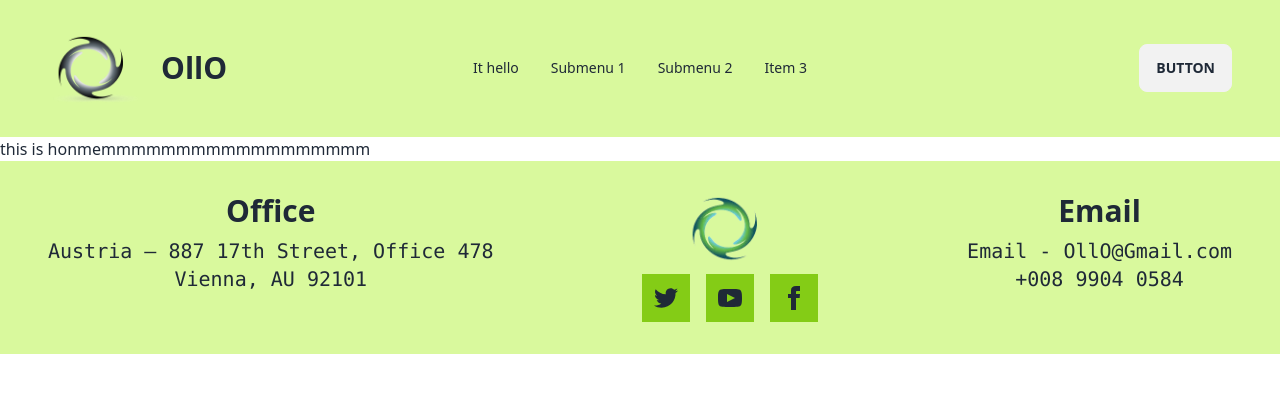
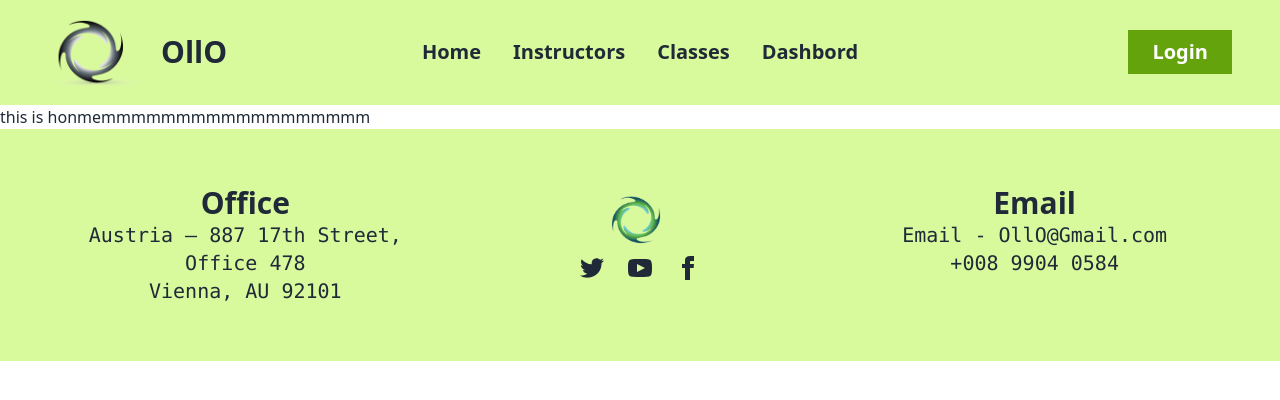
Before and after one commit to MuhiuddinSamim/Ollo, a React (Vite) app: page / in a window 1280 px wide. Shown: the top 400 px of the page. Built offline with nearby package versions, Linux system fonts and the light colour scheme.

Commit message:
more line added

```diff
--- a/src/shared/Footer.jsx
+++ b/src/shared/Footer.jsx
@@ -3,29 +3,51 @@
 
 const Footer = () => {
     return (
-   <footer className="footer justify-between  bg-lime-200  text-base-content px-12 py-8">
-  <div className='text-center'>
-    <h1 className='text-3xl  font-bold mx-auto'>Office</h1>
-    <h4 className='text-xl font-mono'>Austria — 887 17th Street, Office 478
-        <br />
-Vienna, AU 92101</h4>
+//    <footer className="footer justify-evenly  bg-lime-200  text-base-content px-12 py-8">
+//   <div className='text-center'>
+//     <h1 className='text-3xl  font-bold mx-auto'>Office</h1>
+//     <h4 className='text-xl font-mono'>Austria — 887 17th Street, Office 478<br/>Vienna, AU 92101</h4>
+//   </div>
+//    <div className='sm:mr-10'>
+//     <span className='mx-auto'><img src={logoImg1} width={72} alt="" /></span>
+//     <div className="grid grid-flow-col gap-4">
+//       <a className='p-3 bg-lime-500 '><svg xmlns="http://www.w3.org/2000/svg" width="24" height="24" viewBox="0 0 24 24" className="fill-current"><path d="M24 4.557c-.883.392-1.832.656-2.828.775 1.017-.609 1.798-1.574 2.165-2.724-.951.564-2.005.974-3.127 1.195-.897-.957-2.178-1.555-3.594-1.555-3.179 0-5.515 2.966-4.797 6.045-4.091-.205-7.719-2.165-10.148-5.144-1.29 2.213-.669 5.108 1.523 6.574-.806-.026-1.566-.247-2.229-.616-.054 2.281 1.581 4.415 3.949 4.89-.693.188-1.452.232-2.224.084.626 1.956 2.444 3.379 4.6 3.419-2.07 1.623-4.678 2.348-7.29 2.04 2.179 1.397 4.768 2.212 7.548 2.212 9.142 0 14.307-7.721 13.995-14.646.962-.695 1.797-1.562 2.457-2.549z"></path></svg></a>
+//       <a className='p-3 bg-lime-500'><svg xmlns="http://www.w3.org/2000/svg" width="24" height="24" viewBox="0 0 24 24" className="fill-current"><path d="M19.615 3.184c-3.604-.246-11.631-.245-15.23 0-3.897.266-4.356 2.62-4.385 8.816.029 6.185.484 8.549 4.385 8.816 3.6.245 11.626.246 15.23 0 3.897-.266 4.356-2.62 4.385-8.816-.029-6.185-.484-8.549-4.385-8.816zm-10.615 12.816v-8l8 3.993-8 4.007z"></path></svg></a>
+//       <a className='p-3 bg-lime-500'><svg xmlns="http://www.w3.org/2000/svg" width="24" height="24" viewBox="0 0 24 24" className="fill-current"><path d="M9 8h-3v4h3v12h5v-12h3.642l.358-4h-4v-1.667c0-.955.192-1.333 1.115-1.333h2.885v-5h-3.808c-3.596 0-5.192 1.583-5.192 4.615v3.385z"></path></svg></a>
+//     </div>
+//   </div>
+//   <div className='text-center ' >
+//       <h1 className='text-3xl  font-bold mx-auto'>Email</h1>
+//        <h4 className='text-xl font-mono'>Email - OllO@Gmail.com
+//         <br />
+//         +008 9904 0584</h4>
+//   </div>
+
+// </footer>
+<div className="md:flex justify-evenly  bg-lime-200  text-base-content px-12 py-8">
+  <div className="md:w-1/3 text-center py-6">
+     <h1 className='text-3xl  font-bold mx-auto'>Office</h1>
+     <h4 className='text-xl font-mono'>Austria — 887 17th Street, Office 478<br/>Vienna, AU 92101</h4>
   </div>
-   <div>
-    <span className='mx-auto'><img src={logoImg1} width={96} alt="" /></span>
-    <div className="grid grid-flow-col gap-4">
-      <a className='p-3 bg-lime-500 '><svg xmlns="http://www.w3.org/2000/svg" width="24" height="24" viewBox="0 0 24 24" className="fill-current"><path d="M24 4.557c-.883.392-1.832.656-2.828.775 1.017-.609 1.798-1.574 2.165-2.724-.951.564-2.005.974-3.127 1.195-.897-.957-2.178-1.555-3.594-1.555-3.179 0-5.515 2.966-4.797 6.045-4.091-.205-7.719-2.165-10.148-5.144-1.29 2.213-.669 5.108 1.523 6.574-.806-.026-1.566-.247-2.229-.616-.054 2.281 1.581 4.415 3.949 4.89-.693.188-1.452.232-2.224.084.626 1.956 2.444 3.379 4.6 3.419-2.07 1.623-4.678 2.348-7.29 2.04 2.179 1.397 4.768 2.212 7.548 2.212 9.142 0 14.307-7.721 13.995-14.646.962-.695 1.797-1.562 2.457-2.549z"></path></svg></a>
-      <a className='p-3 bg-lime-500'><svg xmlns="http://www.w3.org/2000/svg" width="24" height="24" viewBox="0 0 24 24" className="fill-current"><path d="M19.615 3.184c-3.604-.246-11.631-.245-15.23 0-3.897.266-4.356 2.62-4.385 8.816.029 6.185.484 8.549 4.385 8.816 3.6.245 11.626.246 15.23 0 3.897-.266 4.356-2.62 4.385-8.816-.029-6.185-.484-8.549-4.385-8.816zm-10.615 12.816v-8l8 3.993-8 4.007z"></path></svg></a>
-      <a className='p-3 bg-lime-500'><svg xmlns="http://www.w3.org/2000/svg" width="24" height="24" viewBox="0 0 24 24" className="fill-current"><path d="M9 8h-3v4h3v12h5v-12h3.642l.358-4h-4v-1.667c0-.955.192-1.333 1.115-1.333h2.885v-5h-3.808c-3.596 0-5.192 1.583-5.192 4.615v3.385z"></path></svg></a>
+  <div className="md:w-1/3 py-6  flex flex-col items-center">
+     <img src={logoImg1} width={72} className='py-2' alt="" />
+
+    <div className='flex '>
+      <div><a className=' bg-lime-500 '><svg xmlns="http://www.w3.org/2000/svg" width="24" height="24" viewBox="0 0 24 24" className="fill-current"><path d="M24 4.557c-.883.392-1.832.656-2.828.775 1.017-.609 1.798-1.574 2.165-2.724-.951.564-2.005.974-3.127 1.195-.897-.957-2.178-1.555-3.594-1.555-3.179 0-5.515 2.966-4.797 6.045-4.091-.205-7.719-2.165-10.148-5.144-1.29 2.213-.669 5.108 1.523 6.574-.806-.026-1.566-.247-2.229-.616-.054 2.281 1.581 4.415 3.949 4.89-.693.188-1.452.232-2.224.084.626 1.956 2.444 3.379 4.6 3.419-2.07 1.623-4.678 2.348-7.29 2.04 2.179 1.397 4.768 2.212 7.548 2.212 9.142 0 14.307-7.721 13.995-14.646.962-.695 1.797-1.562 2.457-2.549z"></path></svg></a></div>
+      <div className='px-6'> <a className=' bg-lime-500'><svg xmlns="http://www.w3.org/2000/svg" width="24" height="24" viewBox="0 0 24 24" className="fill-current"><path d="M19.615 3.184c-3.604-.246-11.631-.245-15.23 0-3.897.266-4.356 2.62-4.385 8.816.029 6.185.484 8.549 4.385 8.816 3.6.245 11.626.246 15.23 0 3.897-.266 4.356-2.62 4.385-8.816-.029-6.185-.484-8.549-4.385-8.816zm-10.615 12.816v-8l8 3.993-8 4.007z"></path></svg></a></div>
+      <div>  <a className=' bg-lime-500'><svg xmlns="http://www.w3.org/2000/svg" width="24" height="24" viewBox="0 0 24 24" className="fill-current"><path d="M9 8h-3v4h3v12h5v-12h3.642l.358-4h-4v-1.667c0-.955.192-1.333 1.115-1.333h2.885v-5h-3.808c-3.596 0-5.192 1.583-5.192 4.615v3.385z"></path></svg></a></div>
     </div>
+
   </div>
-  <div className='text-center ' >
-      <h1 className='text-3xl  font-bold mx-auto'>Email</h1>
-    <h4 className='text-xl font-mono'>Email - OllO@Gmail.com
-        <br />
-        +008 9904 0584</h4>
+  <div className="md:w-1/3 text-center py-6">
+    <h1 className='text-3xl  font-bold mx-auto'>Email</h1>
+      <h4 className='text-xl font-mono'>Email - OllO@Gmail.com
+       <br />
+       +008 9904 0584</h4>
   </div>
 
-</footer>
+</div>
+
     );
 };
 
--- a/src/shared/NavBar.jsx
+++ b/src/shared/NavBar.jsx
@@ -1,15 +1,16 @@
 import React from 'react';
 import logoImg from '../assets/logo/logo3.webp'
+import { Link } from 'react-router-dom';
 
 const NavBar = () => {
     const itemsOption=<>
-      <li><a>It hello</a></li>
-      <li><a>Submenu 1</a></li>
-     <li><a>Submenu 2</a></li>
-      <li><a>Item 3</a></li>
+      <li className='font-bold text-xl '><Link to='/'>Home</Link></li>
+      <li className='font-bold text-xl '><Link to='/instructors'> Instructors</Link></li>
+      <li className='font-bold text-xl '><Link to='/classes'>Classes</Link></li>
+      <li className='font-bold text-xl '><Link to='/dashboard'>Dashbord</Link></li>
     </>
     return (
-    <div className="navbar bg-lime-200 px-12 py-8">
+    <div className="navbar bg-lime-200 px-12 py-4">
   <div className="navbar-start">
     <div className="dropdown">
       <label tabIndex={0} className="btn btn-ghost lg:hidden">
@@ -19,7 +20,7 @@
         {itemsOption}
       </ul>
     </div>
-    <img src={logoImg} width={96} alt="" />
+    <img src={logoImg} width={96} className='hidden sm:inline md:static' alt="" />
     <a className="btn btn-ghost normal-case  font-extrabold text-3xl">OllO</a>
   </div>
   <div className="navbar-center hidden lg:flex">
@@ -27,8 +28,8 @@
      {itemsOption}
     </ul>
   </div>
-  <div className="navbar-end">
-    <a className="btn">Button</a>
+  <div className="navbar-end ">
+    <Link className='px-6 font-bold text-xl text-white py-2 bg-lime-600' to="/login">Login</Link>
   </div>
 </div>
     );
```
